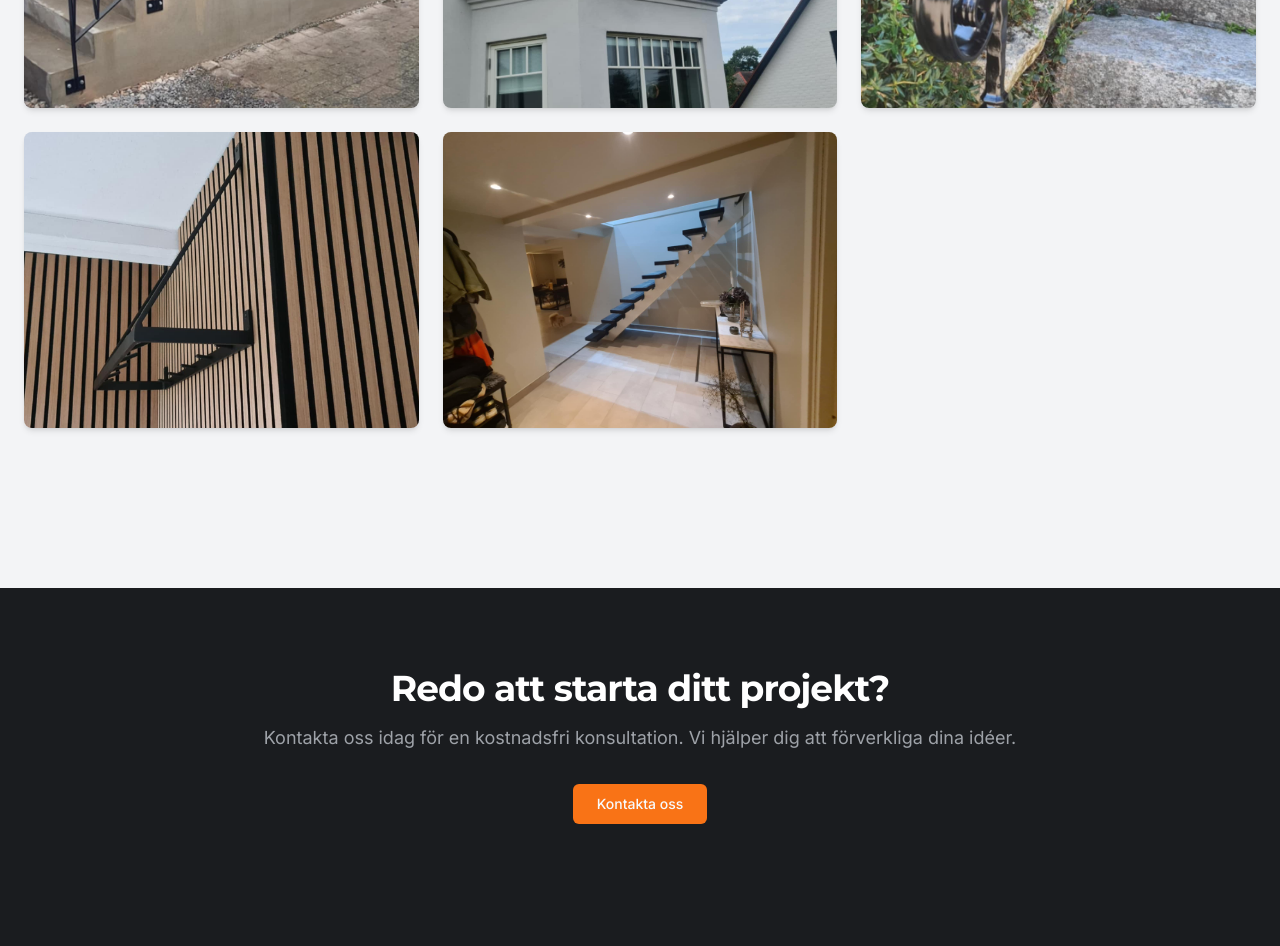
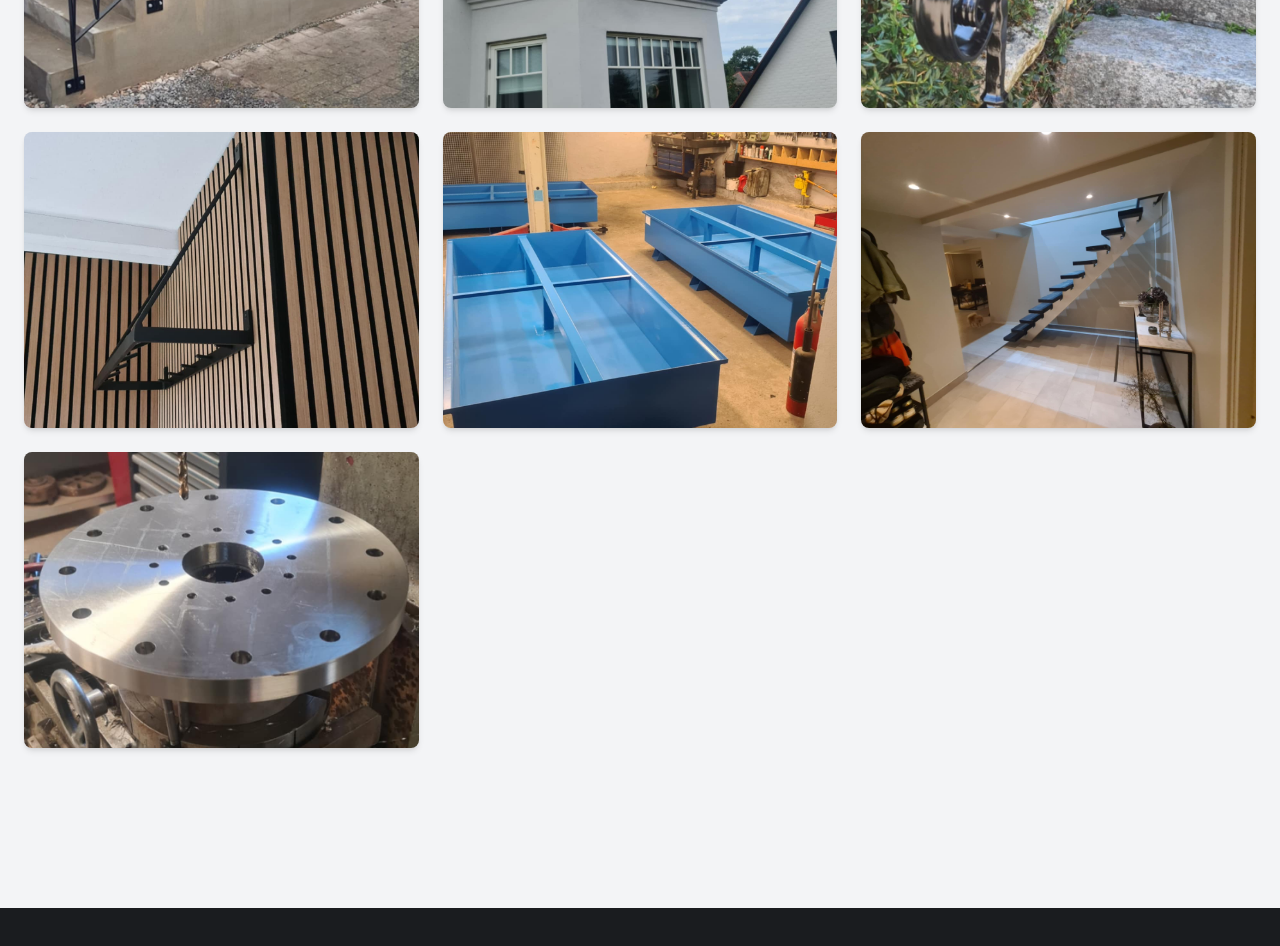
Before and after one commit to Si5193/hustoftasmide, a React (Vite) app: page / in a window 1280 px wide. Shown: the part 2760-3706 px from the top of the page. Built offline with nearby package versions, Linux system fonts and the light colour scheme.

Commit message:
Remove project images
Removes the metallbearbetning.jpg and industriella-behallare.jpg project images.

```diff
--- a/src/pages/Index.tsx
+++ b/src/pages/Index.tsx
@@ -60,11 +60,25 @@ const projects: Project[] = [
     image: '/images/stalkonsol.jpg',
   },
   {
+    id: 10,
+    title: 'Industriella behållare',
+    description: 'Specialtillverkade metallbehållare för industriell användning. Robusta och funktionella för att möta specifika produktionskrav.',
+    category: 'Företag',
+    image: '/images/industriella-behallare.jpg',
+  },
+  {
     id: 13,
     title: 'Specialanpassad trappa',
     description: 'Unik trappa tillverkad i aluminium och betsad limträ. Skräddarsydd design som kombinerar modern elegans med robust konstruktion, perfekt för både inomhus- och utomhusmiljöer.',
     category: 'Privatperson',
     image: '/images/specialanpassad-trappa.jpg',
+  },
+  {
+    id: 14,
+    title: 'Metallbearbetning',
+    description: 'Precision i metallbearbetning med hög detaljnivå. Visar vår tekniska kompetens och möjlighet att skapa specialanpassade metallkomponenter.',
+    category: 'Företag',
+    image: '/images/metallbearbetning.jpg',
   }
 ];
 
```
